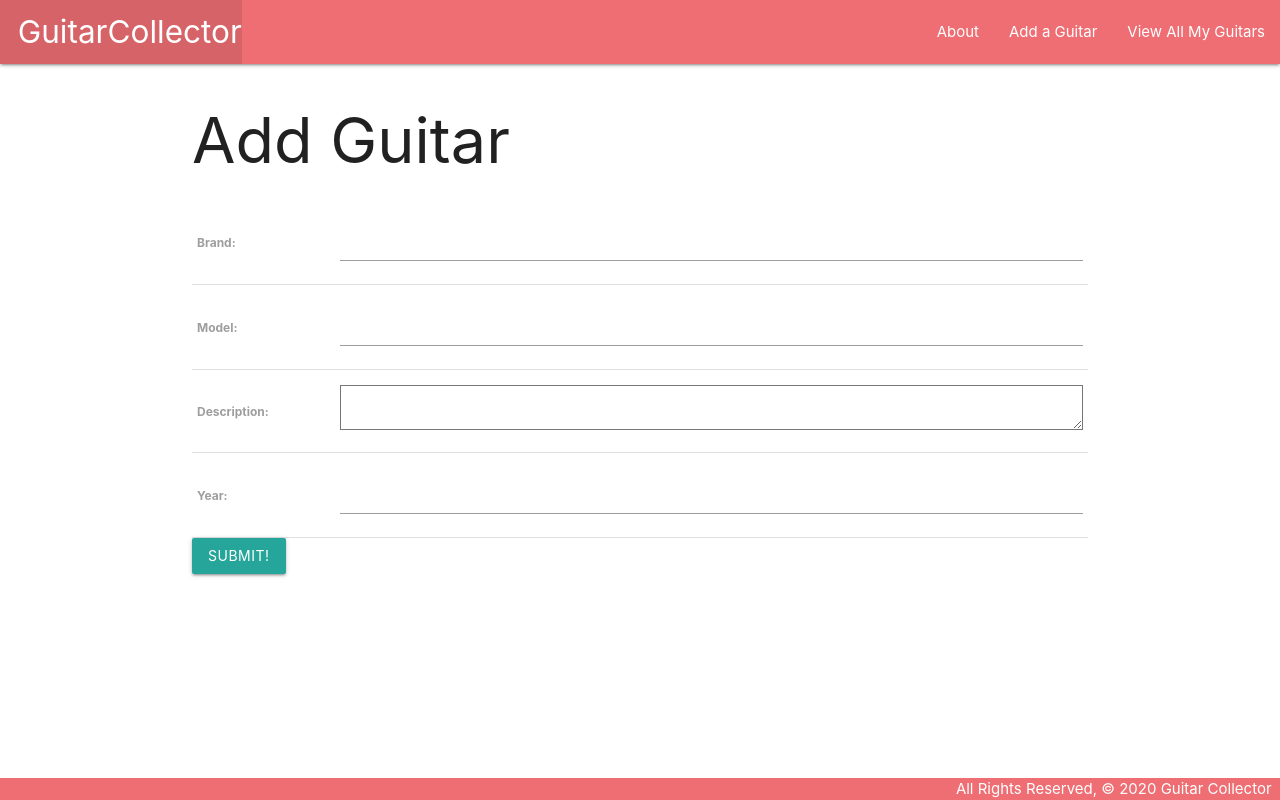
After one commit to Msartain/guitar_collector, a Django app: page /guitars/create/ in a window 1280 px wide. The commit adds this page. Run offline with Django 3.2, Linux system fonts and the light colour scheme.

Commit message:
finished lab 3 - added update/delete guitar view functions

```diff
--- a/main_app/models.py
+++ b/main_app/models.py
@@ -1,4 +1,5 @@
 from django.db import models
+from django.urls import reverse
 
 # Create your models here.
 
@@ -10,3 +11,6 @@ class Guitar(models.Model):
 
     def __str__(self):
         return f'{self.brand} {self.model} ({self.id})'
+
+    def get_absolute_url(self):
+        return reverse('detail', kwargs={'guitar_id': self.id})
--- a/main_app/templates/base.html
+++ b/main_app/templates/base.html
@@ -17,8 +17,9 @@
           <li><a href="/" class="left brand-logo">&nbsp;&nbsp;GuitarCollector</a></li>
         </ul>
         <ul class="right">
-          <li><a href="/about">About</a></li>
-          <li><a href="/guitars">View All My Guitars</a></li>
+          <li><a href="{% url 'about' %}">About</a></li>
+          <li><a href="{% url 'guitars_create' %}">Add a Guitar</a></li>
+          <li><a href="{% url 'index' %}">View All My Guitars</a></li>
         </ul>
       </div>
     </nav>
--- a/main_app/templates/guitars/detail.html
+++ b/main_app/templates/guitars/detail.html
@@ -14,6 +14,10 @@
       <p>year: {{ guitar.year }}</p>
     {% endif %}
   </div>
+  <div class="card-action">
+    <a href="{% url 'guitars_update' guitar.id %}">Edit Guitar</a>
+    <a href="{% url 'guitars_delete' guitar.id %}">Delete Guitar</a>
+  </div>
 </div>
 
 {% endblock %}
--- /dev/null
+++ b/main_app/templates/home.html
@@ -0,0 +1,6 @@
+{% extends 'base.html' %}
+{% block content %}
+
+<h1>Home</h1>
+
+{% endblock %}
--- /dev/null
+++ b/main_app/templates/main_app/guitar_form.html
@@ -0,0 +1,18 @@
+{% extends 'base.html' %}
+
+{% block content %}
+    {% if object %}
+    <h1>Edit <span class="teal-text">{{object.brand}} {{object.model}}</span></h1>
+    {% else %}
+    <h1>Add Guitar</h1>
+    {% endif %}
+
+  <!-- Leaving the action empty makes the form post to the same url used to display it -->
+  <form action="" method="post">
+    {% csrf_token %}
+    <table>
+      {{ form.as_table }}
+    </table>
+    <input type="submit" value="Submit!" class="btn">
+  </form>
+{% endblock %}
--- a/main_app/urls.py
+++ b/main_app/urls.py
@@ -6,4 +6,7 @@ urlpatterns = [
     path('about/', views.about, name='about'),
     path('guitars/', views.guitars_index, name='index'),
     path('guitars/<int:guitar_id>/', views.guitars_detail, name='detail'),
+    path('guitars/create/', views.GuitarCreate.as_view(), name='guitars_create'),
+    path('guitars/<int:pk>/update/', views.GuitarUpdate.as_view(), name='guitars_update'),
+    path('guitars/<int:pk>/delete', views.GuitarDelete.as_view(), name='guitars_delete'),
 ]
--- a/main_app/views.py
+++ b/main_app/views.py
@@ -1,4 +1,5 @@
 from django.shortcuts import render
+from django.views.generic.edit import CreateView, UpdateView, DeleteView
 from .models import Guitar
 
 # Create your views here.
@@ -17,3 +18,15 @@ def guitars_index(request):
 def guitars_detail(request, guitar_id):
     guitar = Guitar.objects.get(id=guitar_id)
     return render(request, 'guitars/detail.html', { 'guitar' : guitar })
+
+class GuitarCreate(CreateView):
+    model = Guitar
+    fields = '__all__'
+
+class GuitarUpdate(UpdateView):
+    model = Guitar
+    fields = '__all__'
+
+class GuitarDelete(DeleteView):
+    model = Guitar
+    sucess_url = '/guitars/'
```
Also changed, not shown: main_app/templates/guitars/index.html (+4 -4 lines), main_app/templates/main_app/guitar_confirm_delete.html (added, +13 -0 lines).
